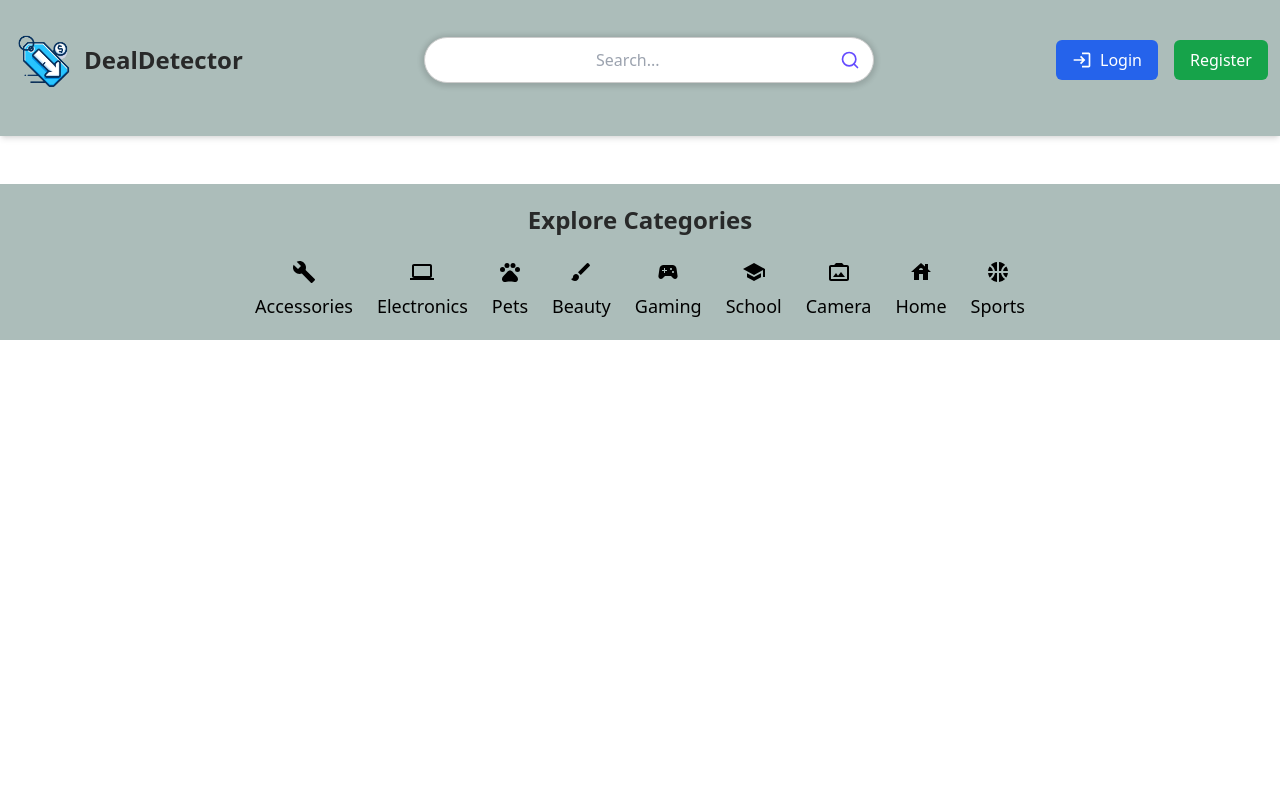
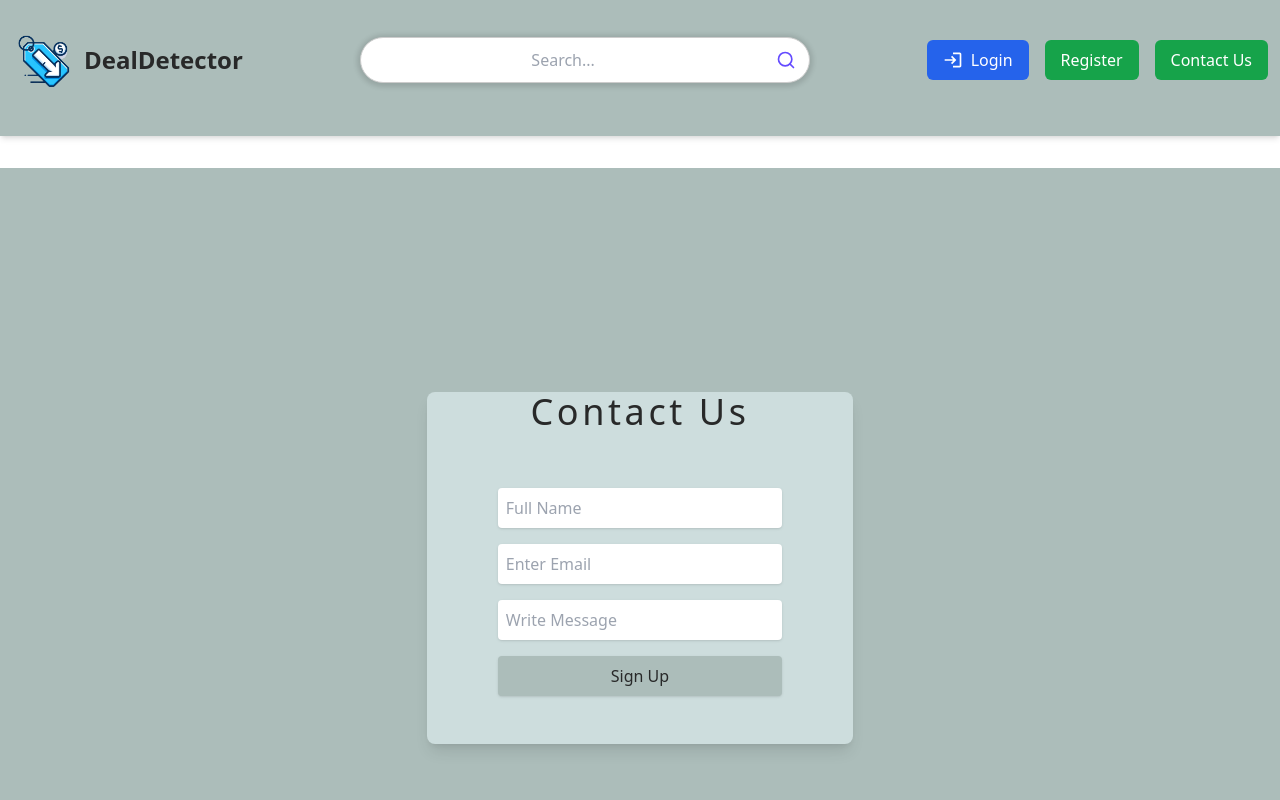
Before and after one commit to julefikar/DealDetectorClient, a React (Create React App) app: page /contact in a window 1280 px wide. Shown: the top 800 px of the page. Built offline with nearby package versions, Linux system fonts and the light colour scheme.

Commit message:
placeholder contact

```diff
--- a/src/App.js
+++ b/src/App.js
@@ -5,6 +5,7 @@ import Body from './components/Homepage/Body';
 import Footer from './components/Homepage/Footer';
 import Login from './components/Homepage/Login';
 import Register from './components/Homepage/Register';
+import Contact from './components/Homepage/Contact';
 import './index.css';
 
 function App() {
@@ -16,6 +17,7 @@ function App() {
                     <Route path='/' element={<Body />} />
                     <Route path='/login' element={<Login />} />
                     <Route path='/register' element={<Register />} />
+                    <Route path='/contact' element={<Contact />} />
                 </Routes>
                 <Footer />
             </div>
--- /dev/null
+++ b/src/components/Homepage/Contact.js
@@ -0,0 +1,85 @@
+import React from 'react';
+import { useState } from 'react';
+
+const Contact = () => {
+    const [formData, setFormData] = useState({
+        name: '',
+        email: '',
+        subject: ''
+    });
+
+    const handleInputChange = (e) => {
+        const { name, value } = e.target;
+        setFormData((prevState) => ({ ...prevState, [name]: value }));
+    };
+
+    const handleSubmit = async (e) => {
+        e.preventDefault();
+
+        try {
+            const response = await fetch('http://localhost:5000/contact', {
+                method: 'POST',
+                headers: {
+                    'Content-Type': 'application/json',
+                },
+                body: JSON.stringify({
+                    name: formData.name,
+                    email: formData.email,
+                    subject: formData.subject,
+                }),
+            });
+
+            const data = await response.json();
+            if (response.status === 200) {
+                console.log(data.message);
+            } else {
+                console.error(data.error);
+            }
+        } catch (error) {
+            console.error('Error submitting:', error);
+        }
+    };
+
+
+    return (
+        <div className='flex h-screen bg-ashGray'>
+            <div className='m-auto w-1/3 text-jet flex flex-wrap justify-center shadow-lg rounded-lg bg-azure'>
+                <h1 className='w-full text-4xl tracking-widest text-center mb-6'>
+                    Contact Us
+                </h1>
+                <form className='m-8 w-2/3' onSubmit={handleSubmit}>
+                    <input
+                        className='p-2 rounded shadow w-full mb-4'
+                        type='text'
+                        placeholder='Full Name'
+                        name='name'
+                        onChange={handleInputChange}
+                    />
+                    <input
+                        className='p-2 rounded shadow w-full mb-4'
+                        type='email'
+                        placeholder='Enter Email'
+                        name='email'
+                        onChange={handleInputChange}
+                    />
+                    <input
+                        className='p-2 rounded shadow w-full mb-4'
+                        type='text'
+                        placeholder='Write Message'
+                        name='subject'
+                        onChange={handleInputChange}
+                    />
+
+                    <button
+                        className='w-full p-2 rounded shadow bg-ashGray text-jet mb-4'
+                        type='submit'
+                    >
+                        Sign Up
+                    </button>
+                </form>
+            </div>
+        </div>
+    );
+};
+
+export default Contact;
--- a/src/components/Homepage/Header.js
+++ b/src/components/Homepage/Header.js
@@ -38,6 +38,13 @@ const Header = () => {
                     >
                         Register
                     </Link>
+                    <Link
+                        to='/contact'
+                        className='bg-green-600 text-white py-2 px-4 rounded-md hover:bg-green-500 transition'
+                    >
+                        Contact Us
+                    </Link>
+
                 </div>
             </div>
         </div>
```
